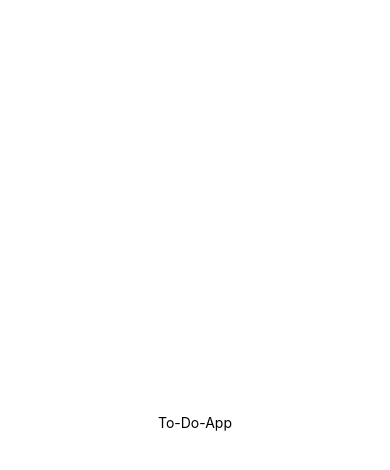
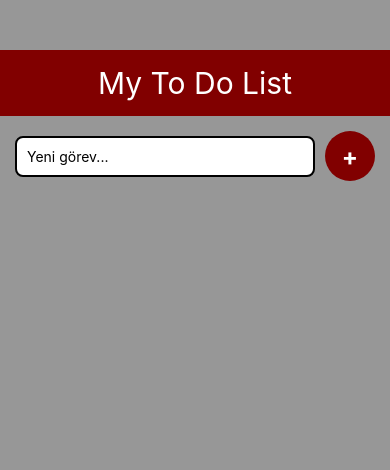
Before and after one commit to IronSid3e/To-Do-App, a React Native app: screen / in a window 390 px wide. Shown: the top 470 px of the page. Built offline with nearby package versions, Linux system fonts and the light colour scheme.

Commit message:
feat: The basic UI was developed with the logic of adding and completing tasks.

```diff
--- a/App.js
+++ b/App.js
@@ -1,10 +1,69 @@
-import { StatusBar } from 'expo-status-bar';
-import { StyleSheet, Text, View } from 'react-native';
+import { StatusBar } from "expo-status-bar";
+import {
+  FlatList,
+  StyleSheet,
+  Text,
+  View,
+  TextInput,
+  TouchableOpacity,
+} from "react-native";
+import React, { useState } from "react";
+import List from "./List";
 
 export default function App() {
+  const [text, setText] = useState("");
+  const [list, setList] = useState([]);
+
+  const toggleTodo = (id) => {
+    const newList = list.map((item) => {
+      if (item.id === id) {
+        return { ...item, completed: !item.completed };
+      }
+      return item;
+    });
+    setList(newList);
+  };
+
+  const addToArray = () => {
+    if (text && text.trim().length > 0) {
+      const newTodo = {
+        id: Math.random().toString(),
+        title: text.trim(),
+      };
+      setList([newTodo, ...list]);
+      setText("");
+    }
+  };
+
   return (
     <View style={styles.container}>
-      <Text>To-Do-App</Text>
+      <View style={styles.headerBox}>
+        <Text style={styles.title}>My To Do List</Text>
+      </View>
+
+      <View style={styles.inputArea}>
+        <TextInput
+          style={styles.input}
+          value={text}
+          onChangeText={(val) => setText(val)}
+          placeholder="Yeni görev..."
+        />
+        <TouchableOpacity style={styles.addButton} onPress={addToArray}>
+          <Text style={styles.addButtonText}>+</Text>
+        </TouchableOpacity>
+      </View>
+
+      <FlatList
+        data={list}
+        keyExtractor={(item) => item.id}
+        renderItem={({ item }) => (
+          <List
+            title={item.title}
+            completed={item.completed}
+            onToggle={() => toggleTodo(item.id)}
+          />
+        )}
+      />
       <StatusBar style="auto" />
     </View>
   );
@@ -13,8 +72,43 @@ export default function App() {
 const styles = StyleSheet.create({
   container: {
     flex: 1,
-    backgroundColor: '#fff',
-    alignItems: 'center',
-    justifyContent: 'center',
+    backgroundColor: "#979797",
+    paddingTop: 50,
+  },
+  headerBox: {
+    backgroundColor: "#810000",
+  },
+  title: {
+    fontSize: 30,
+    color: "#fff",
+    padding: 15,
+    textAlign: "center",
+  },
+  inputArea: {
+    flexDirection: "row",
+    padding: 15,
+    alignItems: "center",
+  },
+  input: {
+    flex: 1,
+    borderWidth: 2,
+    borderRadius: 8,
+    borderColor: "#000",
+    padding: 10,
+    backgroundColor: "#fff",
+    marginRight: 10,
+  },
+  addButton: {
+    backgroundColor: "#810000",
+    width: 50,
+    height: 50,
+    borderRadius: 25,
+    justifyContent: "center",
+    alignItems: "center",
+  },
+  addButtonText: {
+    color: "#fff",
+    fontSize: 24,
+    fontWeight: "bold",
   },
 });
--- /dev/null
+++ b/List.js
@@ -0,0 +1,59 @@
+import React from "react";
+import { StyleSheet, Text, View, TouchableOpacity } from "react-native";
+
+export default function List({ title, completed, onToggle }) {
+  return (
+    <TouchableOpacity
+      style={styles.card}
+      onPress={onToggle}
+      activeOpacity={0.7}
+    >
+      <View style={[styles.checkbox, completed && styles.checkboxChecked]}>
+        {completed && <Text style={styles.checkMark}>✓</Text>}
+      </View>
+
+      <Text style={[styles.title, completed && styles.titleCompleted]}>
+        {title}
+      </Text>
+    </TouchableOpacity>
+  );
+}
+
+const styles = StyleSheet.create({
+  card: {
+    backgroundColor: "#fff",
+    padding: 15,
+    marginVertical: 5,
+    marginHorizontal: 15,
+    borderRadius: 10,
+    flexDirection: "row",
+    alignItems: "center",
+    borderWidth: 1,
+    borderColor: "#ddd",
+  },
+  checkbox: {
+    width: 24,
+    height: 24,
+    borderWidth: 2,
+    borderColor: "#810000",
+    borderRadius: 5,
+    marginRight: 15,
+    justifyContent: "center",
+    alignItems: "center",
+  },
+  checkboxChecked: {
+    backgroundColor: "#810000",
+  },
+  checkMark: {
+    color: "#fff",
+    fontWeight: "bold",
+  },
+  title: {
+    fontSize: 16,
+    color: "#333",
+  },
+  titleCompleted: {
+    textDecorationLine: "line-through", // Metnin üstünü çizer
+    color: "#6969697a",
+  },
+});
```
